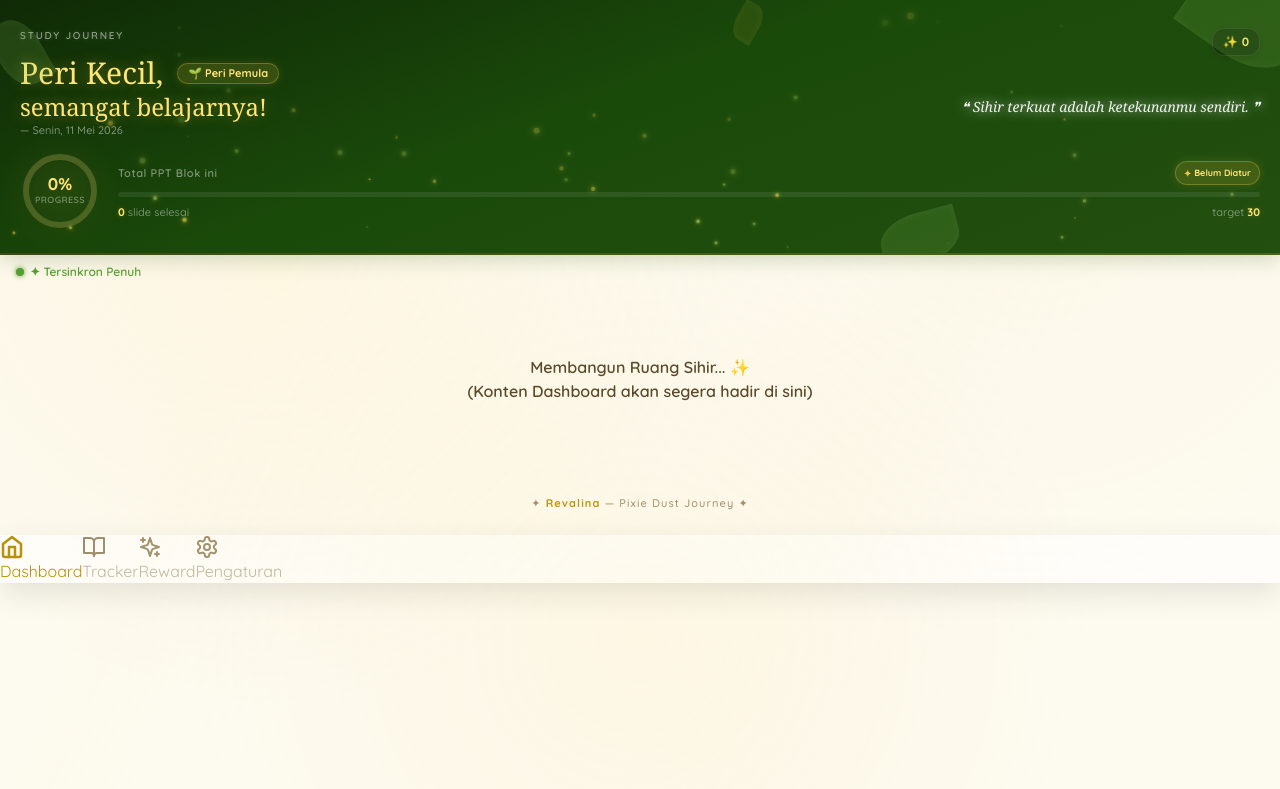
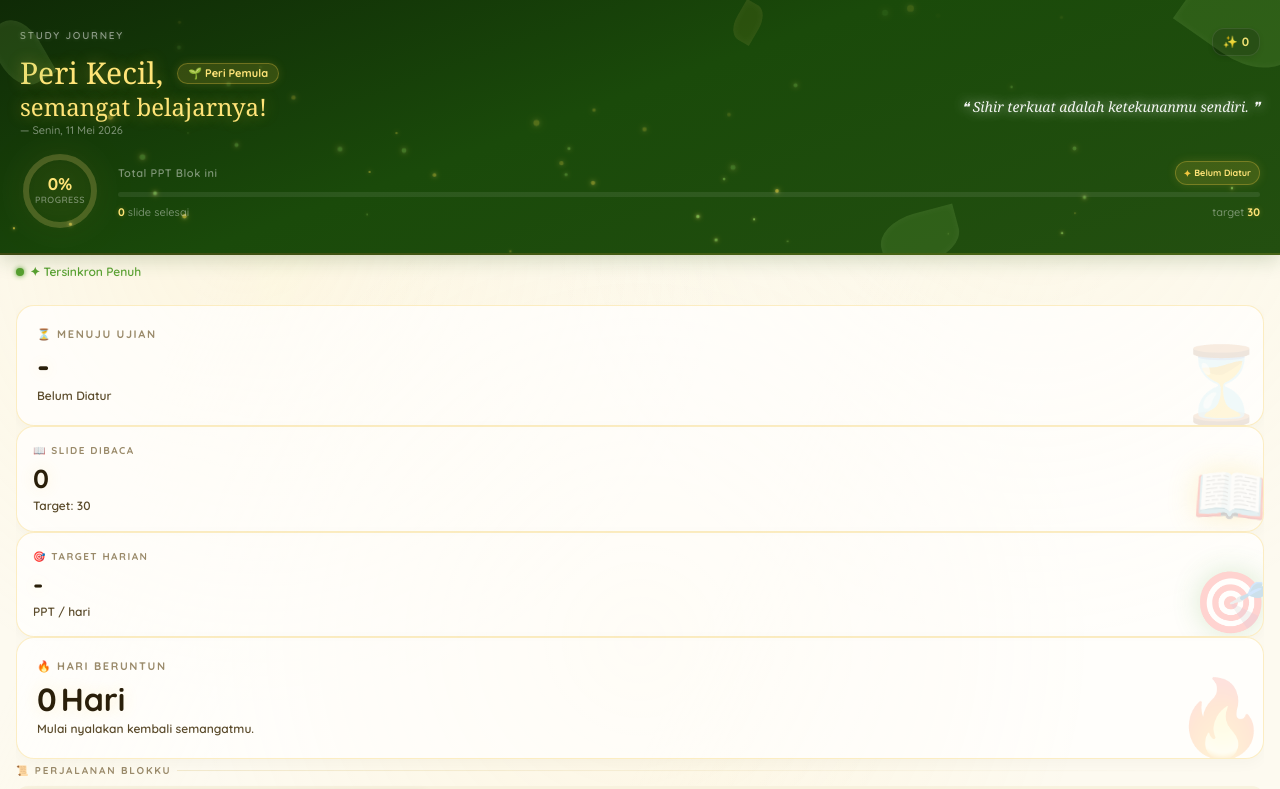
Before and after one commit to njbmaliangkay30/RevalinaStudyJournal, a React (Vite) app: page / in a window 1280 px wide. Shown: the top 789 px of the page. Built offline with nearby package versions, Linux system fonts and the light colour scheme; a web font is replaced by a local one.

Commit message:
Update App.tsx

```diff
--- a/src/App.tsx
+++ b/src/App.tsx
@@ -2,13 +2,31 @@ import { useEffect } from 'react';
 import { useAppStore } from './store/useAppStore';
 import { Header } from './components/layout/Header';
 import { TabBar } from './components/layout/TabBar';
+// Import Dashboard yang baru kita buat
+import { Dashboard } from './pages/Dashboard';
 
 function App() {
-  const theme = useAppStore((state) => state.theme);
+  const { theme, activeTab } = useAppStore();
 
   useEffect(() => {
     document.documentElement.setAttribute('data-theme', theme);
   }, [theme]);
+
+  // Fungsi penentu halaman mana yang muncul
+  const renderActivePage = () => {
+    switch (activeTab) {
+      case 'dashboard':
+        return <Dashboard />;
+      case 'tracker':
+        return <div className="text-center p-8 text-[var(--text-mid)] font-semibold">Halaman Tracker Belum Dibuat 🌿</div>;
+      case 'reward':
+        return <div className="text-center p-8 text-[var(--text-mid)] font-semibold">Halaman Reward Belum Dibuat 🎁</div>;
+      case 'setting':
+        return <div className="text-center p-8 text-[var(--text-mid)] font-semibold">Halaman Pengaturan Belum Dibuat ⚙️</div>;
+      default:
+        return <Dashboard />;
+    }
+  };
 
   return (
     <>
@@ -17,36 +35,25 @@ function App() {
 
       <Header />
 
-      {/*
-        Kita memindahkan TabBar ke bagian bawah kode agar secara struktur
-        masuk akal, meskipun posisi visualnya diatur oleh CSS 'fixed'
-      */}
-
       <div className="sync-bar ok">
         <div className="sync-dot"></div>
         <span>✦ Tersinkron Penuh</span>
       </div>
 
-      {/*
-        PENTING: Tambahkan pb-28 (padding-bottom) di className main ini
-        agar konten tidak tertutup oleh TabBar yang melayang di bawah
-      */}
-      <div className="main pb-28">
-        <div className="pages-wrapper">
-          <div className="page active" style={{ position: 'relative', opacity: 1, transform: 'translateX(0)' }}>
-            <div style={{ textAlign: 'center', padding: '50px', color: 'var(--text-mid)', fontWeight: 600 }}>
-              Membangun Ruang Sihir... ✨<br/>
-              (Konten Dashboard akan segera hadir di sini)
-            </div>
+      {/* Area Konten Dinamis */}
+      <div className="main pb-28 px-4 pt-2">
+        <div className="pages-wrapper relative overflow-hidden">
+          {/* Animasi Fade In Sederhana */}
+          <div className="page active" style={{ position: 'relative', opacity: 1, transform: 'none', transition: 'all 0.3s ease' }}>
+            {renderActivePage()}
           </div>
         </div>
       </div>
 
-      <div className="fairy-footer pb-6">
-        ✦ <span>Revalina</span> — Pixie Dust Journey ✦
+      <div className="fairy-footer pb-6 text-center">
+        ✦ <span className="font-bold text-[var(--gold-dark)]">Revalina</span> — Pixie Dust Journey ✦
       </div>
 
-      {/* TabBar diletakkan di paling bawah */}
       <TabBar />
     </>
   );
```
